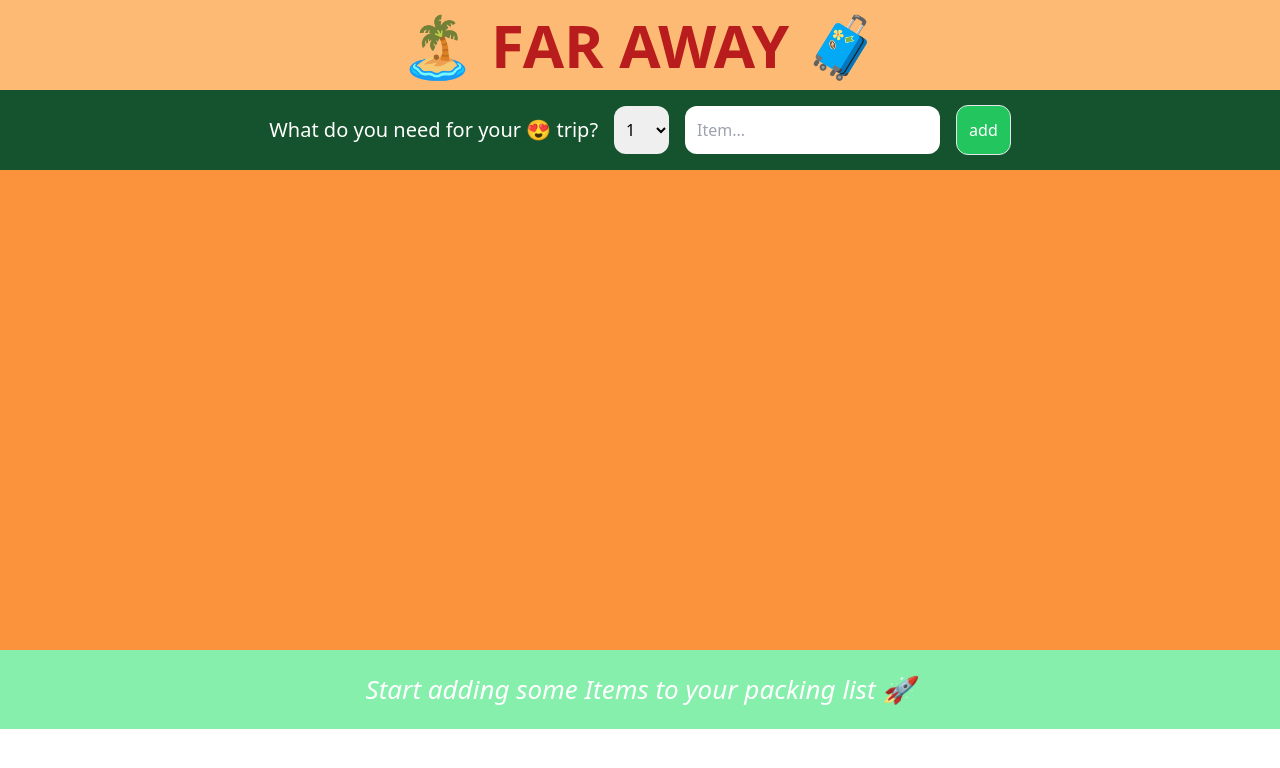
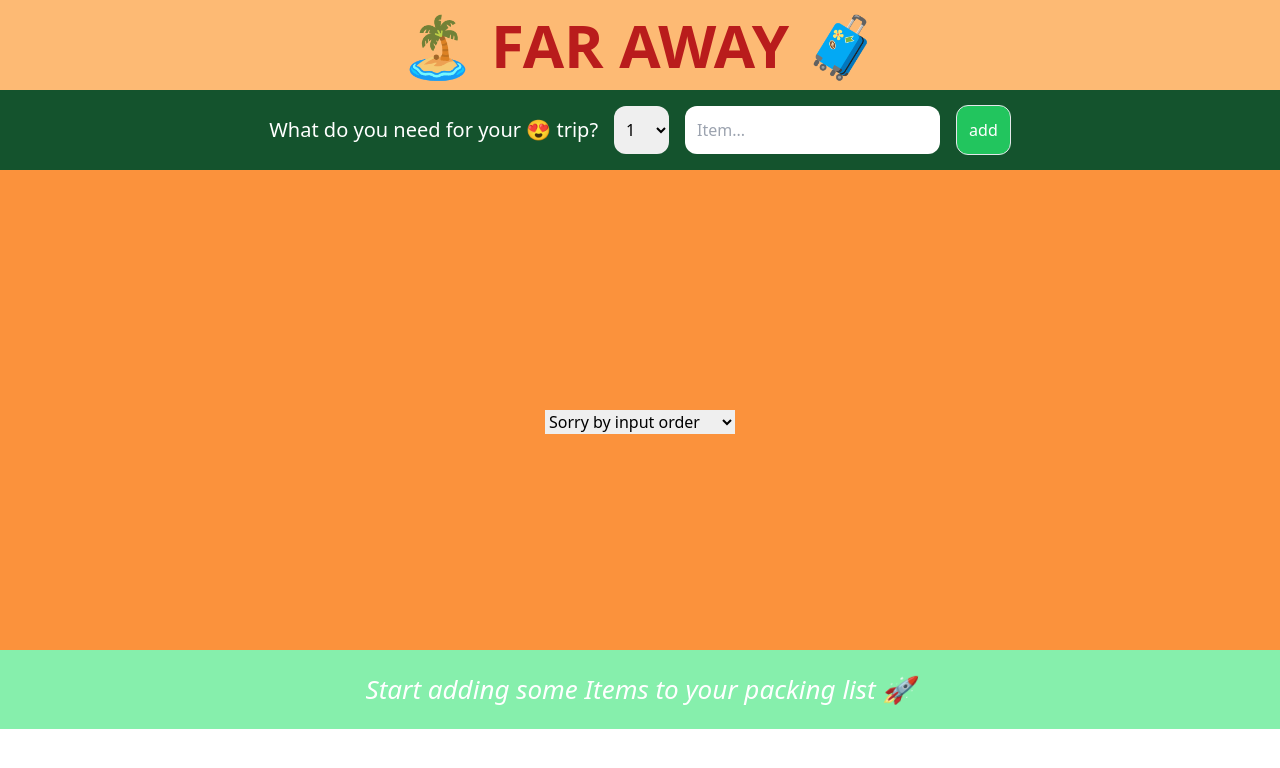
Before and after one commit to mairaj-afridi/farr, a React (Create React App) app: page / in a window 1280 px wide. Shown: the top 768 px of the page. Built offline with nearby package versions, Linux system fonts and the light colour scheme.

Commit message:
To added the select option

```diff
--- a/src/App.js
+++ b/src/App.js
@@ -73,7 +73,7 @@ function Form({ onAddItems }) {
 
 function PackingList({ items, onDeleteItem, onToggleItems }) {
   return (
-    <div className='bg-orange-400 w-full h-[480px] justify-center items-start  px- 8  flex '>
+    <div className='bg-orange-400 w-full gap-60 h-[480px] justify-start items-center flex-col   px-8  flex '>
       <div className='flex w-full  '>
         <ul className='text-[30px] flex-row gap-10 flex  flex-wrap items-center' >
           {items.map((item) => (
@@ -81,6 +81,13 @@ function PackingList({ items, onDeleteItem, onToggleItems }) {
           ))}
         </ul>
       </div>
+        <div>
+          <select>
+          <option value="input">Sorry by input order </option>
+          <option value="input">Sorry by description</option>
+          <option value="input">Sorry by packed status</option>
+          </select>
+        </div>
     </div>
   )
 }
```
